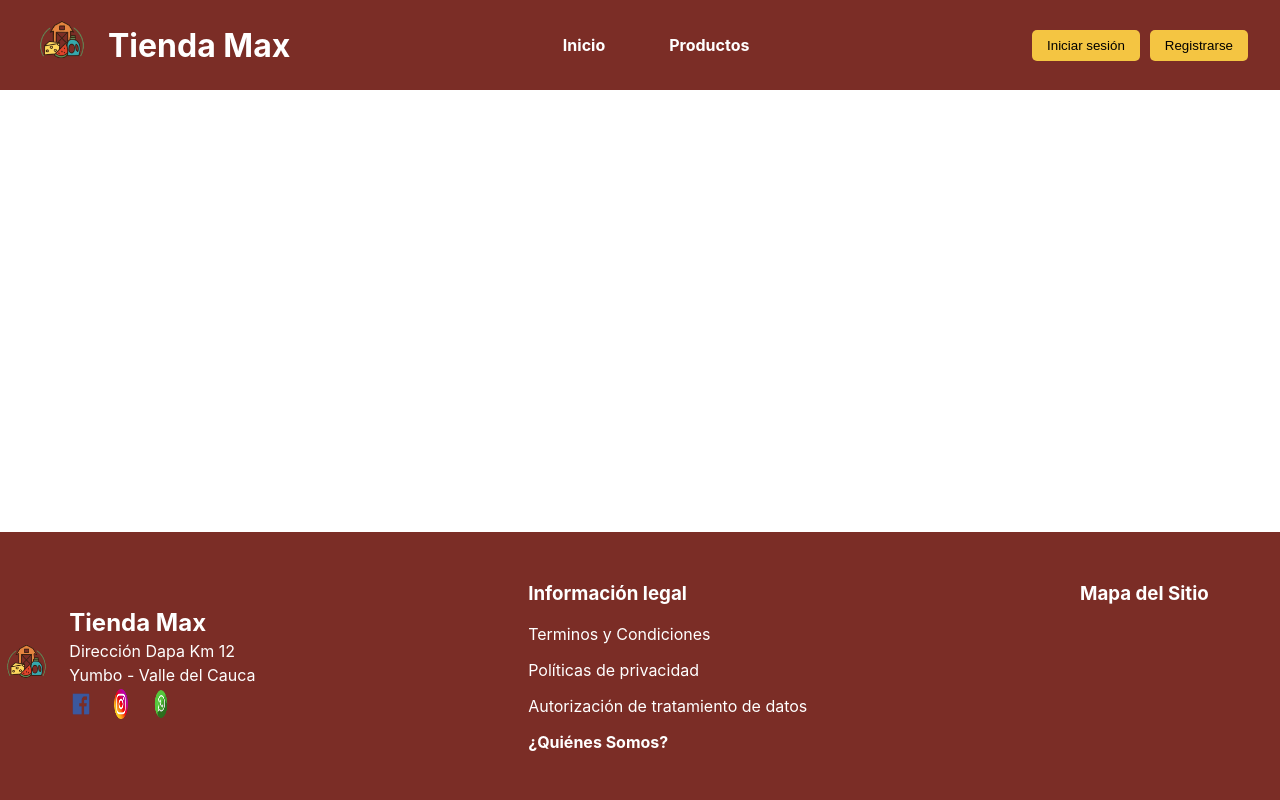
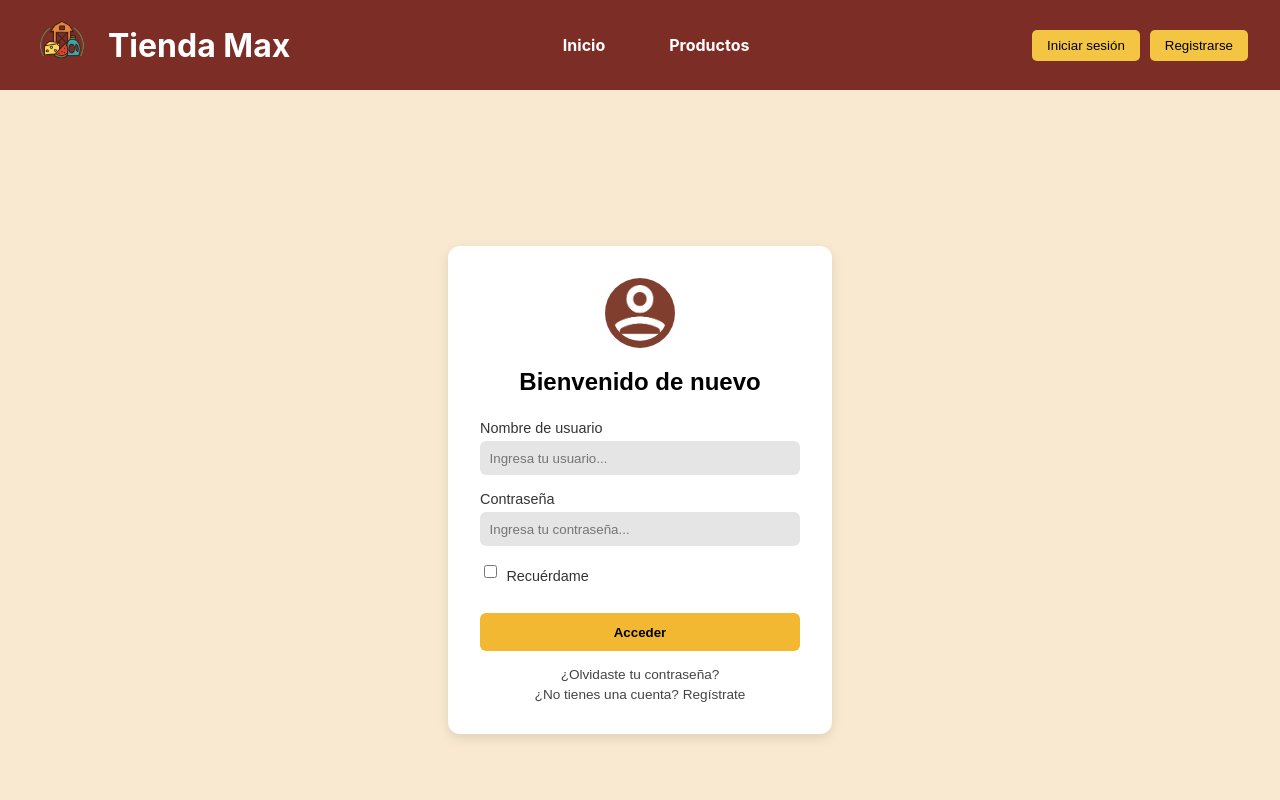
Before and after one commit to Thoma5in/MaxWare, a React (Create React App) app in the folder frontend/: page /login in a window 1280 px wide. Shown: the top 800 px of the page. Built offline with nearby package versions, Linux system fonts and the light colour scheme.

Commit message:
Creando página login y register

```diff
--- a/frontend/public/index.html
+++ b/frontend/public/index.html
@@ -7,7 +7,7 @@
     <meta name="theme-color" content="#000000" />
     <meta
       name="description"
-      content="Web site created using create-react-app"
+      content="MaxWare - TiendaMax web application"
     />
     <link rel="apple-touch-icon" href="%PUBLIC_URL%/logo192.png" />
     <!--
@@ -24,7 +24,7 @@
       work correctly both with client-side routing and a non-root public URL.
       Learn how to configure a non-root public URL by running `npm run build`.
     -->
-    <title>React App</title>
+    <title>MaxWare - TiendaMax</title>
   </head>
   <body>
     <noscript>You need to enable JavaScript to run this app.</noscript>
--- a/frontend/src/App.jsx
+++ b/frontend/src/App.jsx
@@ -1,10 +1,12 @@
 import './App.css';
 import React from 'react';
 import { BrowserRouter as Router, Routes, Route } from 'react-router-dom';
-import Home from './pages/Home';
+import Home from './pages//Home/Home';
 import Header from './components/Header';
 import Footer from './components/Footer';
-import ListaProductos from './pages/ListaProductos';
+import Login from './pages/Login/Login';
+import Register from './pages/Register/Register';
+import ListaProductos from './pages/ListaProductos/ListaProductos';
 
 function App() {
   return (
@@ -17,6 +19,8 @@ function App() {
 
           <Route path="/" element={<Home />} />
           <Route path="/productos" element={<ListaProductos />} />
+          <Route path="/login" element={<Login />} />
+          <Route path="/register" element={<Register />} />
 
       </Routes>
       </main>
--- a/frontend/src/components/Header.jsx
+++ b/frontend/src/components/Header.jsx
@@ -18,8 +18,8 @@ const Header = () => {
             </nav>
 
         <div className="header-buttons">
-          <button className="btn-login">Iniciar sesión</button>
-          <button className="btn-register">Registrarse</button>
+          <button onClick={() => window.location.href = '/login'} className="btn-login">Iniciar sesión</button>
+          <button onClick={() => window.location.href = '/register'} className="btn-register">Registrarse</button>
         </div>
         </div>
 
--- a/frontend/src/pages/ListaProductos.jsx
+++ b/frontend/src/pages/ListaProductos/ListaProductos.jsx
@@ -1,5 +1,5 @@
 import React, { useEffect, useState } from 'react';
-import api from "../services/api";
+import api from "../../services/api";
 import './ListaProductos.css';
 
 const ListaProductos = () => {
--- /dev/null
+++ b/frontend/src/pages/Login/Login.css
@@ -0,0 +1,116 @@
+/* Fondo general */
+.login-page {
+  background-color: #f8e9d0; /* color beige claro */
+  height: 100vh;
+  display: flex;
+  justify-content: center;
+  align-items: center;
+  font-family: "Poppins", sans-serif;
+}
+
+/* Contenedor principal */
+.login-container {
+  background-color: white;
+  width: 320px;
+  padding: 2rem;
+  border-radius: 12px;
+  box-shadow: 0 4px 12px rgba(0, 0, 0, 0.1);
+  text-align: center;
+}
+
+/* Icono superior */
+.login-icon {
+  width: 70px;
+  height: 70px;
+  background-color: #803e2f; /* marrón oscuro */
+  border-radius: 50%;
+  margin: 0 auto 1rem auto;
+  display: flex;
+  align-items: center;
+  justify-content: center;
+}
+
+.login-icon img {
+  width: 80%;       /* ocupa el 80% del círculo */
+  height: 80%;      /* se mantiene proporcional */
+  object-fit: contain; /* o "cover" si prefieres llenar completamente el círculo */
+  border-radius: 50%;  /* opcional si quieres que también sea circular */
+}
+
+.icon-user {
+  font-size: 2rem;
+  color: white;
+}
+
+/* Título */
+.login-title {
+  font-weight: 700;
+  margin-bottom: 1.5rem;
+}
+
+/* Formulario */
+.login-form {
+  display: flex;
+  flex-direction: column;
+  text-align: left;
+}
+
+.login-form label {
+  font-size: 0.9rem;
+  margin-bottom: 0.3rem;
+  color: #333;
+}
+
+.login-form input {
+  padding: 0.6rem;
+  margin-bottom: 1rem;
+  border: none;
+  border-radius: 6px;
+  background-color: #e5e5e5;
+  outline: none;
+}
+
+/* Sección de recordar */
+.remember-section {
+  display: flex;
+  align-items: center;
+  gap: 0.4rem;
+  margin-bottom: 1.2rem;
+}
+
+.remember-section label {
+  font-size: 0.9rem;
+}
+
+/* Botón de acceder */
+.login-button {
+  background-color: #f3b832;
+  border: none;
+  border-radius: 6px;
+  padding: 0.7rem;
+  font-weight: 600;
+  cursor: pointer;
+  transition: background-color 0.3s ease;
+}
+
+.login-button:hover {
+  background-color: #dba726;
+}
+
+/* Enlaces inferiores */
+.login-links {
+  margin-top: 1rem;
+  display: flex;
+  flex-direction: column;
+  gap: 0.3rem;
+}
+
+.login-links a {
+  font-size: 0.85rem;
+  color: #444;
+  text-decoration: none;
+}
+
+.login-links a:hover {
+  text-decoration: underline;
+}
--- /dev/null
+++ b/frontend/src/pages/Login/Login.jsx
@@ -0,0 +1,44 @@
+import React from 'react';
+import './Login.css';
+
+function Login() {
+    return (
+        <div className = "login-page">
+            <div className="login-container">
+                <div className="login-icon">
+                    <img src="/assets/logo-user.png" alt="Icono de usuario" />
+                </div>
+
+                <h2 className="login-title"> Bienvenido de nuevo</h2>
+
+                <form className="login-form">
+                    <label htmlFor="username" > Nombre de usuario </label>
+                    <input
+                    type = "text"
+                    id = "username"
+                    placeholder="Ingresa tu usuario..."/>
+
+                    <label htmlFor="password" > Contraseña </label>
+                    <input
+                    type = "password"
+                    id = "password"
+                    placeholder="Ingresa tu contraseña..."/>
+
+                    <div className = "remember-section">
+                        <input type="checkbox" id="rememberMe" />
+                        <label htmlFor="remember"> Recuérdame </label>
+                    </div>
+
+                    <button type = "submit" className="login-button"> Acceder </button>
+                </form>
+
+                <div className="login-links">
+                    <a href="#">¿Olvidaste tu contraseña?</a>
+                    <a href="/register" >¿No tienes una cuenta? Regístrate</a>
+                </div>
+            </div>
+        </div>
+    )
+}
+
+export default Login;
--- /dev/null
+++ b/frontend/src/pages/Register/Register.css
@@ -0,0 +1,113 @@
+/* Fondo general */
+.register-page {
+  background-color: #f8e9d0;
+  height: 100vh;
+  display: flex;
+  justify-content: center;
+  align-items: center;
+  font-family: "Poppins", sans-serif;
+}
+
+/* Contenedor principal */
+.register-container {
+  background-color: white;
+  width: 320px;
+  padding: 2rem;
+  border-radius: 12px;
+  box-shadow: 0 4px 12px rgba(0, 0, 0, 0.1);
+  text-align: center;
+}
+
+/* Icono o logo superior */
+.register-icon {
+  width: 70px;
+  height: 70px;
+  background-color: #803e2f;
+  border-radius: 50%;
+  margin: 0 auto 1rem auto;
+  display: flex;
+  align-items: center;
+  justify-content: center;
+}
+
+.register-icon img {
+  width: 80%;
+  height: 80%;
+  object-fit: contain;
+  border-radius: 50%;
+}
+
+.icon-user {
+  font-size: 2rem;
+  color: white;
+}
+
+/* Título */
+.register-title {
+  font-weight: 700;
+  margin-bottom: 1.5rem;
+}
+
+/* Formulario */
+.register-form {
+  display: flex;
+  flex-direction: column;
+  text-align: left;
+}
+
+.register-form label {
+  font-size: 0.9rem;
+  margin-bottom: 0.3rem;
+  color: #333;
+}
+
+.register-form input {
+  padding: 0.6rem;
+  margin-bottom: 1rem;
+  border: none;
+  border-radius: 6px;
+  background-color: #e5e5e5;
+  outline: none;
+}
+
+/* Sección de términos */
+.terms-section {
+  display: flex;
+  align-items: center;
+  gap: 0.4rem;
+  margin-bottom: 1.2rem;
+}
+
+.terms-section label {
+  font-size: 0.9rem;
+}
+
+/* Botón */
+.register-button {
+  background-color: #f3b832;
+  border: none;
+  border-radius: 6px;
+  padding: 0.7rem;
+  font-weight: 600;
+  cursor: pointer;
+  transition: background-color 0.3s ease;
+}
+
+.register-button:hover {
+  background-color: #dba726;
+}
+
+/* Enlace inferior */
+.register-links {
+  margin-top: 1rem;
+}
+
+.register-links a {
+  font-size: 0.85rem;
+  color: #444;
+  text-decoration: none;
+}
+
+.register-links a:hover {
+  text-decoration: underline;
+}
--- /dev/null
+++ b/frontend/src/pages/Register/Register.jsx
@@ -0,0 +1,49 @@
+import React from 'react';
+import './Register.css';
+
+function Register() {
+    return (
+        <div className = "register-page">
+            <div className="register-container">
+                <div className="register-icon">
+                    <img src="/assets/logo-user.png" alt="Icono de usuario" />
+                </div>
+
+                <h2 className="register-title"> Regístrate </h2>
+
+                <form className="register-form">
+                    <label htmlFor="username" > Nombre de usuario </label>
+                    <input
+                    type = "text"
+                    id = "username"
+                    placeholder="Ingresa tu usuario..."/>
+
+                    <label htmlFor="password" > Contraseña </label>
+                    <input
+                    type = "password"
+                    id = "password"
+                    placeholder="Ingresa tu contraseña con simbolos y caracteres..."/>
+
+                    <label htmlFor="confirmPassword" > Confirmar Contraseña </label>
+                    <input
+                    type = "password"
+                    id = "confirmPassword"
+                    placeholder="Confirma tu contraseña..."/>
+
+                    <div className = "terms-section">
+                        <input type="checkbox" id="terms" />
+                        <label htmlFor="terms"> Acepto los términos y condiciones </label>
+                    </div>
+
+                    <button type = "submit" className="register-button"> Acceder </button>
+                </form>
+
+                <div className="register-links">
+                    <a href="/login">¿Ya tienes una cuenta? Inicia sesión</a>
+                </div>
+            </div>
+        </div>
+    )
+}
+
+export default Register;
```
Also changed, not shown: frontend/public/assets/logo-user.png (added), frontend/src/pages/Home/Home.css (renamed from frontend/src/pages/Home.css), frontend/src/pages/Home/Home.jsx (renamed from frontend/src/pages/Home.jsx), frontend/src/pages/ListaProductos/ListaProductos.css (added), 1 other file (tests, documents, lock files or other folders).
